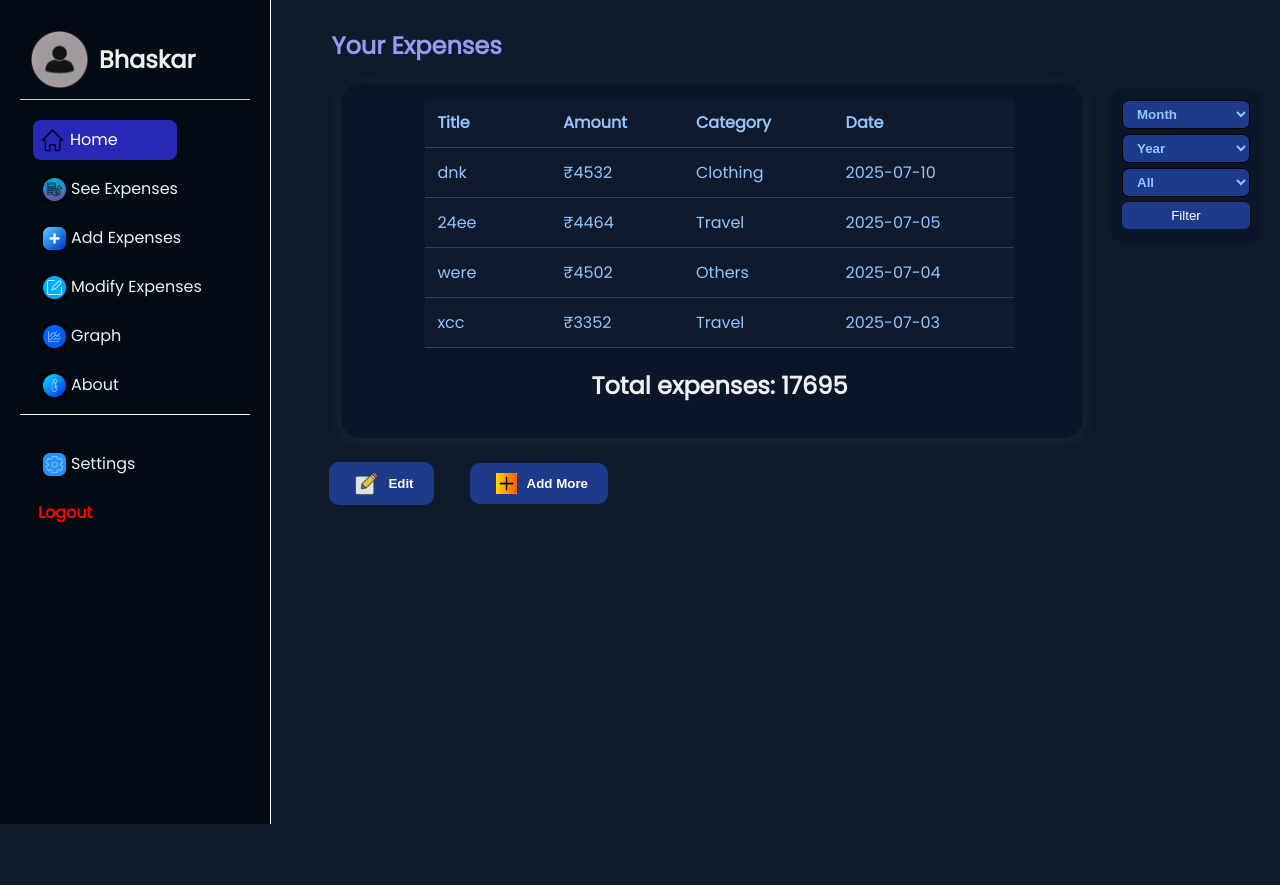
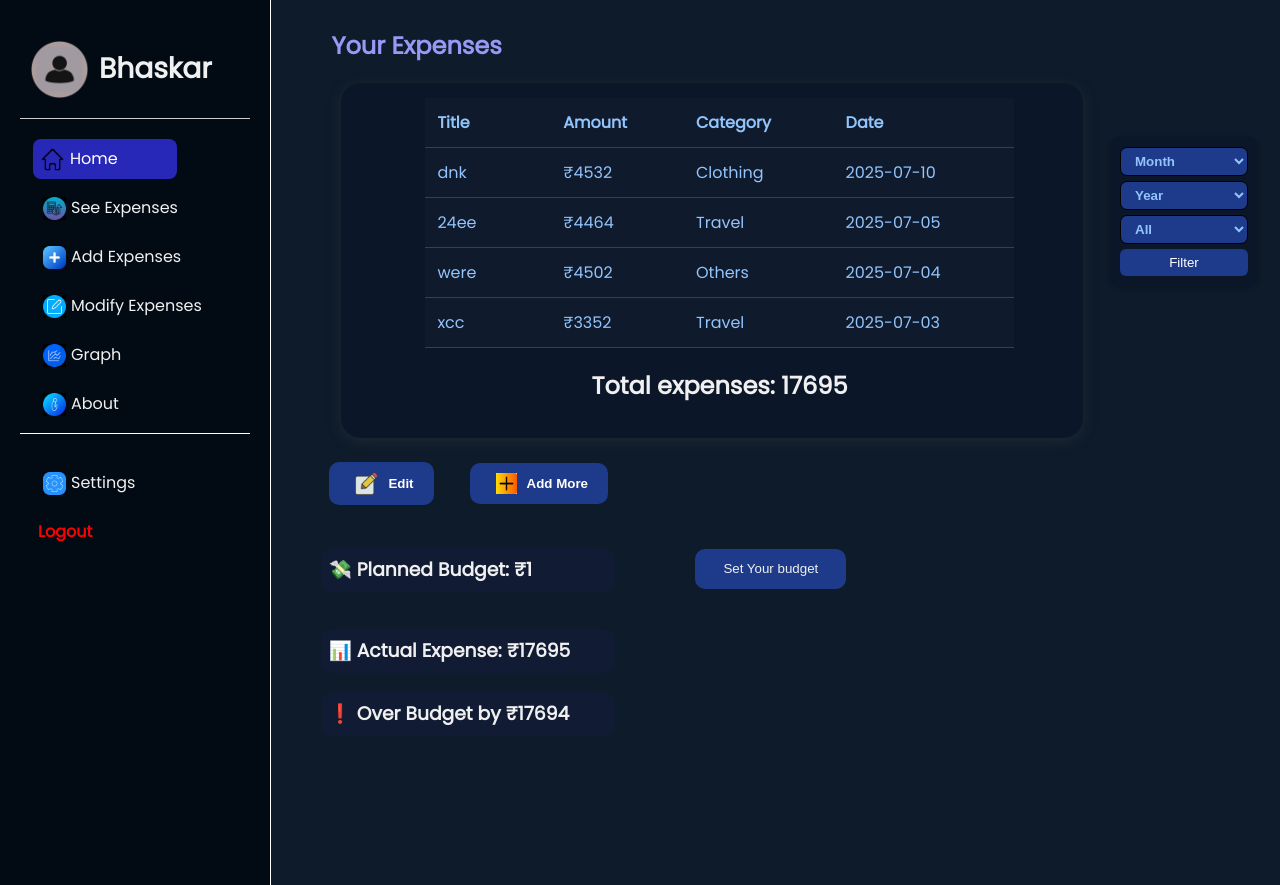
Before and after one commit to bhaskarbaroi/Python-EXP-TRC, a Flask app: page /expenses in a window 1280 px wide. Before the commit the page ends 824 px from the top, so only its background shows below. Run offline with Flask 3, Linux system fonts and the light colour scheme; a user stored in the database is signed in; data comes from the database, SQL or seed files in the repository; both versions use the stored data as it was after the commit.

Commit message:
Intial commit

```diff
--- a/app.py
+++ b/app.py
@@ -1,5 +1,7 @@
 from flask import Flask, render_template, request, redirect, url_for, session ,flash
 from flask_sqlalchemy import SQLAlchemy
+from sqlalchemy import extract, func
+
 from datetime import datetime,date
 app = Flask(__name__)
 app.secret_key = "supersecretkey"
@@ -119,6 +121,7 @@ def view_expenses():
 
     expenses = query.order_by(Expense.date.desc()).all()
     total_amount = sum(e.amount for e in expenses)
+    budget = session.get('monthly_budget', 0)
 
     return render_template(
         "expenses.html",
@@ -129,8 +132,21 @@ def view_expenses():
         selected_year=selected_year,
         selected_category=selected_category,
         username=user.username,
-        bg_color=user.bg_color
+        bg_color=user.bg_color,
+        budget = budget
 )
+@app.route('/set_budget', methods=['GET', 'POST'])
+def set_budget():
+    user = User.query.get(session.get("user_id"))
+
+    if request.method == 'POST':
+        session['monthly_budget'] = float(request.form['budget'])
+        flash('Monthly budget set successfully!', 'success')
+        return redirect('/expenses')
+    if 'monthly_budget' in session:
+        flash(f"budget already set: ₹{session['monthly_budget']}. you can update it. ","warning")
+
+    return render_template('set_budget.html', username=user.username,bg_color=user.bg_color)
 
 @app.route("/modify")
 def modify_expenses():
@@ -179,14 +195,37 @@ def settings():
 
     return render_template("settings.html", username=user.username, bg_color=user.bg_color)
 
-@app.route("/graph")
+@app.route('/graph')
 def graph():
     if "user_id" not in session:
         return redirect(url_for("login"))
     user = User.query.get(session.get("user_id"))
+    expenses = Expense.query.all()
 
-    expenses = Expense.query.all()
-    return render_template("graph.html", expenses=expenses, username=user.username, bg_color=user.bg_color)
+
+    # Category-wise total for Pie Chart
+    category_data = db.session.query(
+        Expense.category,
+        func.sum(Expense.amount)
+    ).filter_by(user_id=user.id).group_by(Expense.category).all()
+
+
+    categories = [c[0] for c in category_data]
+    category_totals = [c[1] for c in category_data]
+
+
+    return render_template("graph.html",
+        expenses=expenses, username=user.username, bg_color=user.bg_color,
+        categories=categories,
+        category_totals=category_totals,
+
+)
+
+@app.route("/set-budget")
+def set_bu():
+    user = User.query.get(session.get("user_id"))
+
+    return render_template("set-budget.html", username=user.username, bg_color=user.bg_color)
 
 @app.route("/logout")
 def logout():
--- a/templates/base.html
+++ b/templates/base.html
@@ -12,11 +12,13 @@
       --text-color-2: {% if bg_color =='#0d1b2a' %}#9898f5{% else %}rgb(27, 26, 25){% endif %};
       --text-color-3: {% if bg_color =='#0d1b2a' %}#93c5fd{% else %}rgb(27, 26, 25){% endif %};
       --text-color-4: {% if bg_color =='#0d1b2a' %}#f0f0f0{% else %}rgb(27, 26, 25){% endif %};
+
+      --text-color-5: {% if bg_color =='#0d1b2a' %}#9898f5{% else %}rgb(236, 235, 231){% endif %};
       --sidebar-color: {% if bg_color =='#0d1b2a' %}#020b14{% else %}#a8a7a7d7{% endif %};
       --input-bg: {% if bg_color =='#0d1b2a' %}#333{% else %}white{% endif %};
       --input-text: {% if bg_color =='#0d1b2a' %}white{% else %}black{% endif %};
       --input-boder: {% if bg_color =='#0d1b2a' %}#aaa{% else %}gray{% endif %};
-      --box-color: {% if bg_color =='#0d1b2a' %}#0b1629{% else %} rgb(233, 233, 224){% endif %};
+      --box-color: {% if bg_color =='#0d1b2a' %}#0b1629{% else %} rgb(189, 189, 181){% endif %};
       --table-color: {% if bg_color =='#0d1b2a' %}#FFFFFF05{% else %} #fffd77{% endif %};
       --table-color-2: {% if bg_color =='#0d1b2a' %}#FFFFFF05{% else %} #fdfdfd{% endif %};
       --hover-color: {% if bg_color =='#0d1b2a' %}#1e293b{% else %} rgb(233, 233, 224){% endif %};
@@ -39,8 +41,8 @@
         color: #222;
         padding: 20px;
       color:var(--text-color);
-      height: 100%;
       min-height: 98vh;
+      min-height: 100%;
       /* background-color: #757272f1;  */
      }
     main {
@@ -117,12 +119,17 @@
 
 
       }
+        .uname:hover{
+        background-image: linear-gradient(to left,#f3341b,rgb(235, 85, 26),#eebe21e3);
+         color: transparent;
+            background-clip: text;
+        }
   </style>
 </head>
 <body style="background-color: {{ bg_color }};" >
   {% if username %}
   <aside>
-    <div class="profile"><img src="/static/icons/manager.png" alt="" width="59px" >{{ username.title() }}</div>
+    <div class="profile"><img src="/static/icons/manager.png" alt="" width="59px" ><h3 class="uname" >{{ username.title() }}</h3></div>
     <div class="home">
     <a href="/home" ><img src="/static/icons/home-page_3905030.png" width="20" alt="">Home</a>
     </div>
--- a/templates/expenses.html
+++ b/templates/expenses.html
@@ -2,7 +2,9 @@
 {% block title %}Hom{% endblock %}
 {% block content %}
 <style>
-
+  body{
+    position: relative;
+  }
   table{
     width: 90%;
     border-collapse: collapse;
@@ -53,7 +55,7 @@
     padding: 0px 6px;
     margin-right: 4px;
    }
-    select,button {
+    select, button {
       padding: 10px;
       background-color: #1e3a8a;
       border: none;
@@ -133,8 +135,8 @@
    .filter-form{
     position: fixed;
     z-index: 10;
-    right: 20px;
-    top: 90px;
+    right: 22px;
+    top: 137px;
     display: flex;
     /* flex-wrap: wrap; */
     flex-direction: column;
@@ -170,6 +172,48 @@
     cursor: pointer;
     font-weight: 400;
    }
+   .summary-box{
+    margin-left: 50px;
+    padding-bottom: 50px;
+    line-height: 30px;
+    /* background-color: #242527; */
+    /* width: 400px; */
+    margin-bottom: 80px;
+  }
+  .summary-box h3{
+    background-color: #131d38c7;
+    width: 280px;
+    padding: 7px;
+    border-radius: 12px;
+
+   }
+  .summary-box h3:hover{
+    background-color:var(--hover-color);
+  }
+
+   .set_g{
+    display: flex;
+    align-items:flex-start;
+    /* justify-content; */
+
+
+  }
+  .set_g button{
+
+    border-collapse: collapse;
+    display: flex;
+    justify-content: center;
+  align-items: center;
+   border-radius: 10px;
+   margin:0px 10px;
+   margin-left: 80px;
+   border: none;
+   margin-top: 20px;
+   height: 40px;
+   color: white;
+   font-weight: 700;
+}
+
 </style>
 <h2 style="color: var(--text-color-2); margin:28px 60px; margin-bottom: 20px;">Your Expenses</h2>
 <form method="GET" action="/expenses" style="margin-bottom: 20px" class="filter-form">
@@ -253,4 +297,23 @@
     </button>  </a>
 </div>
     </div>
+    <div class="summary-box">
+      <div class="set_g">
+
+  <h3>💸 Planned Budget: ₹{{ budget }}</h3>
+
+  <button><a href="/set_budget">Set Your budget</a></button>
+</div>
+  <h3>📊 Actual Expense: ₹{{ total_amount }}</h3>
+  <h3>
+    {% if total_amount <= budget %}
+      ✅ Under Budget by ₹{{ budget - total_amount }}
+    {% else %}
+      ❗ Over Budget by ₹{{ total_amount - budget }}
+    {% endif %}
+</h3>
+</div>
+
+
+
 {% endblock %}
```
Also changed, not shown: templates/graph.html (+80 -20 lines), templates/home.html (+28 -1 lines), templates/set-budget.html (added, +7 -0 lines), templates/set_budget.html (added, +55 -0 lines), instance/expenses.db.
